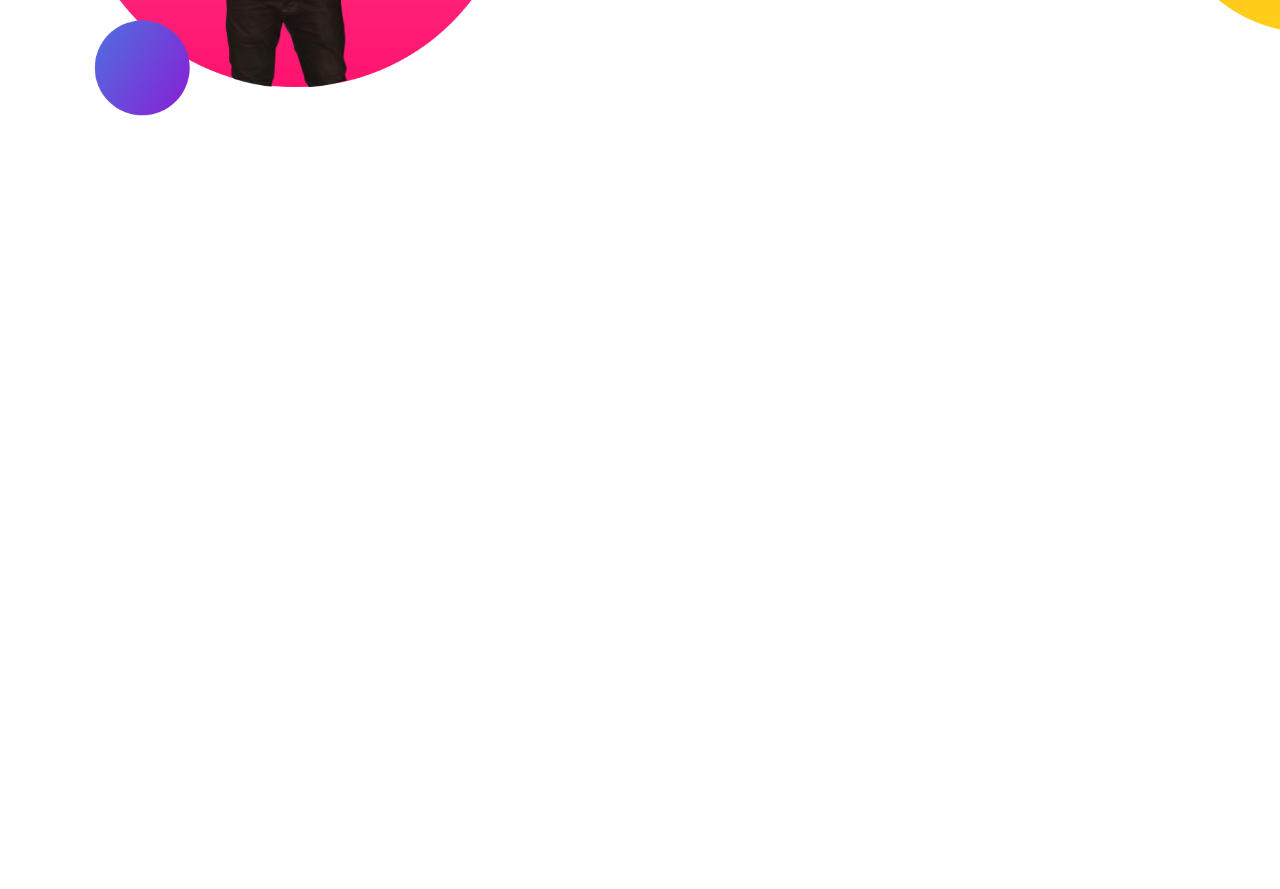
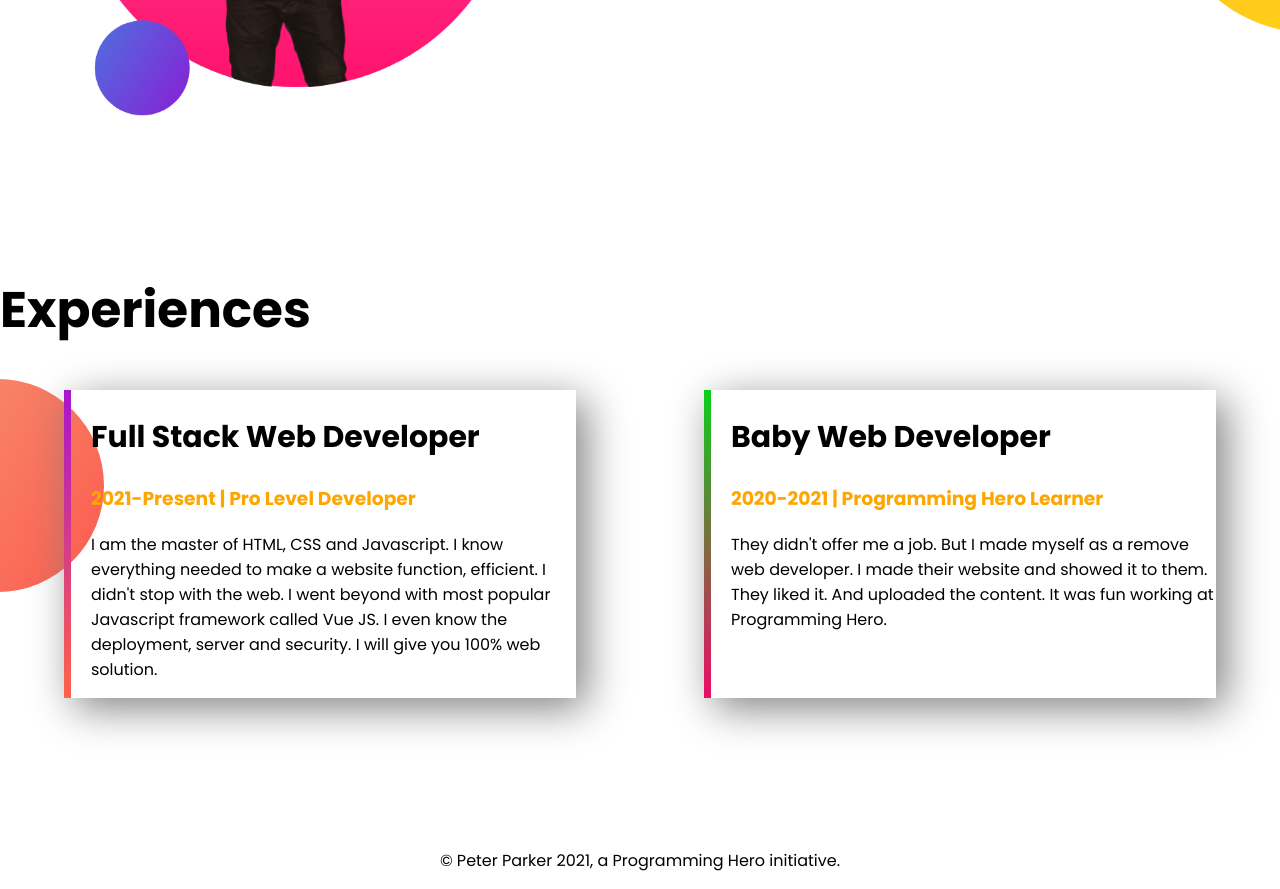
Before and after one commit to ronykhan95/developer-portfolio, a plain HTML site: page index.html in a window 1280 px wide. Shown: the part 1001-1890 px from the top of the page. Before the commit the page ends 1274 px from the top, so only its background shows below. Drawn offline with Linux system fonts and the light colour scheme.

Commit message:
completed

```diff
--- a/index.html
+++ b/index.html
@@ -14,10 +14,10 @@
 </head>
 
 <body>
-    <section class="top-banner">
+    <section class="top-banner flexible-container">
         <div class="half-width">
             <h1>Welcome To</h1>
-            <h1><span class='orange-color'>Peter Parker</span> World</h1>
+            <h1><span class="orange-color">Peter Parker</span> World</h1>
             <h3>Build Climber and Train Stopper</h3>
             <p>You might saw me jumping, climbing buildings, and stopping trains. But nobody pays me a dime for that
                 work.
@@ -31,7 +31,7 @@
             <img src="images/my-bg.png" alt="man-pic">
         </div>
     </section>
-    <section class="dream-big">
+    <section class="dream-big flexible-container">
         <div class="half-width">
             <img src="images/my-bg2.png" alt="man-pic">
         </div>
@@ -43,6 +43,28 @@
             <a class="link-button" href="#" target="_blank">DOWNLOAD RESUME</a>
         </div>
     </section>
+    <section class="experience-area">
+        <h1>Experiences</h1>
+        <div class="flexible-container">
+            <div id="full-wed-exp" class="experience-item">
+                <h2>Full Stack Web Developer</h2>
+                <h3 class="orange-color">2021-Present | Pro Level Developer</h3>
+                <p>I am the master of HTML, CSS and Javascript. I know everything needed to make a website function,
+                    efficient. I didn't stop with the web. I went beyond with most popular Javascript framework called
+                    Vue JS. I even know the deployment, server and security. I will give you 100% web solution.</p>
+            </div>
+            <div id="baby-web-exp" class="experience-item">
+                <h2>Baby Web Developer</h2>
+                <h3 class="orange-color">2020-2021 | Programming Hero Learner</h3>
+                <p>They didn't offer me a job. But I made myself as a remove web developer. I made their website and
+                    showed it to them. They liked it. And uploaded the content. It was fun working at Programming Hero.
+                </p>
+            </div>
+        </div>
+    </section>
+    <footer>
+        <p>© Peter Parker 2021, a Programming Hero initiative.</p>
+    </footer>
 </body>
 
 </html>
--- a/style.css
+++ b/style.css
@@ -5,10 +5,13 @@ body{
 h1{
     font-size: 50px;
 }
+h2{
+    font-size: 30px;
+}
 .orange-color{
     color: orange;
 }
-section{
+.flexible-container{
     display: flex;
     margin-bottom: 150px;
 }
@@ -36,3 +39,28 @@ section{
     background-repeat: no-repeat;
     background-position: right;
 }
+.experience-item{
+    width: 40%;
+    box-shadow: 10px 10px 40px grey;
+    margin-left: 5%;
+    margin-right: 5%;
+    padding-left: 20px;
+}
+.experience-area{
+    background-image: url(images/exp-bg.png);
+    background-repeat: no-repeat;
+    background-position: left;
+}
+#full-wed-exp{
+    border-left: 7px solid;
+    border-image: linear-gradient(rgb(167, 21, 204), tomato);
+    border-image-slice: 1;
+}
+#baby-web-exp{
+    border-left: 7px solid;
+    border-image: linear-gradient(rgb(10, 207, 26), rgb(236, 11, 105));
+    border-image-slice: 1;
+}
+footer p{
+    text-align: center;
+}
```
